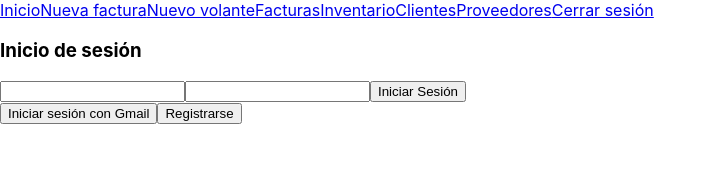
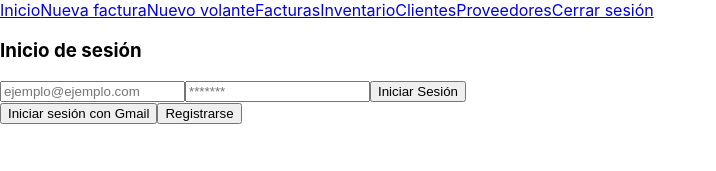
Before and after one commit to svntivgo/front-donraul, a React (Create React App) app: page /login in a window 1280 px wide. Shown: the top 171 px of the page, without its empty margins (0-716 px from the left). Built offline with nearby package versions, Linux system fonts and the light colour scheme.

Commit message:
registrar usuario

```diff
--- a/src/App.js
+++ b/src/App.js
@@ -11,6 +11,7 @@ import Proveedores from "./components/Proveedores";
 import { BrowserRouter, Routes, Route } from "react-router-dom";
 import { ProtectedRoute } from "./components/ProtectedRoute";
 import Login from "./components/Login";
+import Registrar from "./components/Registrar";
 
 export const apiBase = "https://svntivgo-donraul.herokuapp.com/api";
 
@@ -20,6 +21,7 @@ function App(props) {
       <Navbar />
       <Routes>
         <Route exact path="/login" element={<Login />} />
+        <Route exact path="/registrar" element={<Registrar />} />
         <Route
           exact
           path="/"
--- a/src/actions/actions.js
+++ b/src/actions/actions.js
@@ -1,6 +1,6 @@
 import { jsPDF } from "jspdf";
 import { facturaPDF } from "../features/facturaPDF";
-import { logOut, signin, signup } from "../helpers/auth";
+import { logOut, signin } from "../helpers/auth";
 const doc = new jsPDF("p", "mm", "a4");
 
 export function getAll(url, dispatch) {
--- a/src/components/Login.jsx
+++ b/src/components/Login.jsx
@@ -1,6 +1,6 @@
 import React from "react";
 import { connect } from "react-redux";
-import { Navigate } from "react-router-dom";
+import { Navigate, useNavigate } from "react-router-dom";
 import { setAuth } from "../actions/actions";
 function Login({ authHandle, auth }) {
   async function submitHandle(event) {
@@ -10,18 +10,30 @@ function Login({ authHandle, auth }) {
     await authHandle({ email: email, password: password });
   }
 
+  let navigate = useNavigate()
+
   if (auth) return <Navigate to="/"></Navigate>;
 
   return (
     <div>
       <h3>Inicio de sesión</h3>
       <form onSubmit={submitHandle}>
-        <input name="email" id="email" type={"email"}></input>
-        <input name="password" id="password" type={"password"}></input>
+        <input
+          name="email"
+          id="email"
+          type={"email"}
+          placeholder="ejemplo@ejemplo.com"
+        ></input>
+        <input
+          name="password"
+          id="password"
+          type={"password"}
+          placeholder="*******"
+        ></input>
         <button type="submit">Iniciar Sesión</button>
       </form>
       <button>Iniciar sesión con Gmail</button>
-      <button>Registrarse</button>
+      <button onClick={() => navigate("/registrar")}>Registrarse</button>
     </div>
   );
 }
--- /dev/null
+++ b/src/components/Registrar.jsx
@@ -0,0 +1,32 @@
+import React from "react";
+import { connect } from "react-redux";
+import { Navigate, useNavigate } from "react-router-dom";
+import { setAuth } from "../actions/actions";
+import { signup } from "../helpers/auth";
+
+function Registrar({ authHandle, auth }) {
+  let navigate = useNavigate()
+
+  async function submitHandle(event) {
+    event.preventDefault();
+    const email = event.target.email.value;
+    const password = event.target.password.value;
+    await signup(email, password)
+    navigate("/login");
+  }
+
+  if (auth) return <Navigate to="/"></Navigate>;
+
+  return (
+    <div>
+      <h3>Registro</h3>
+      <form onSubmit={submitHandle}>
+        <input required name="email" id="email" type={"email"} placeholder="ejemplo@ejemplo.com"></input>
+        <input required min="6" name="password" id="password" type={"password"} placeholder="*******"></input>
+        <button type="submit">Registrar</button>
+      </form>
+    </div>
+  );
+}
+
+export default Registrar
```
